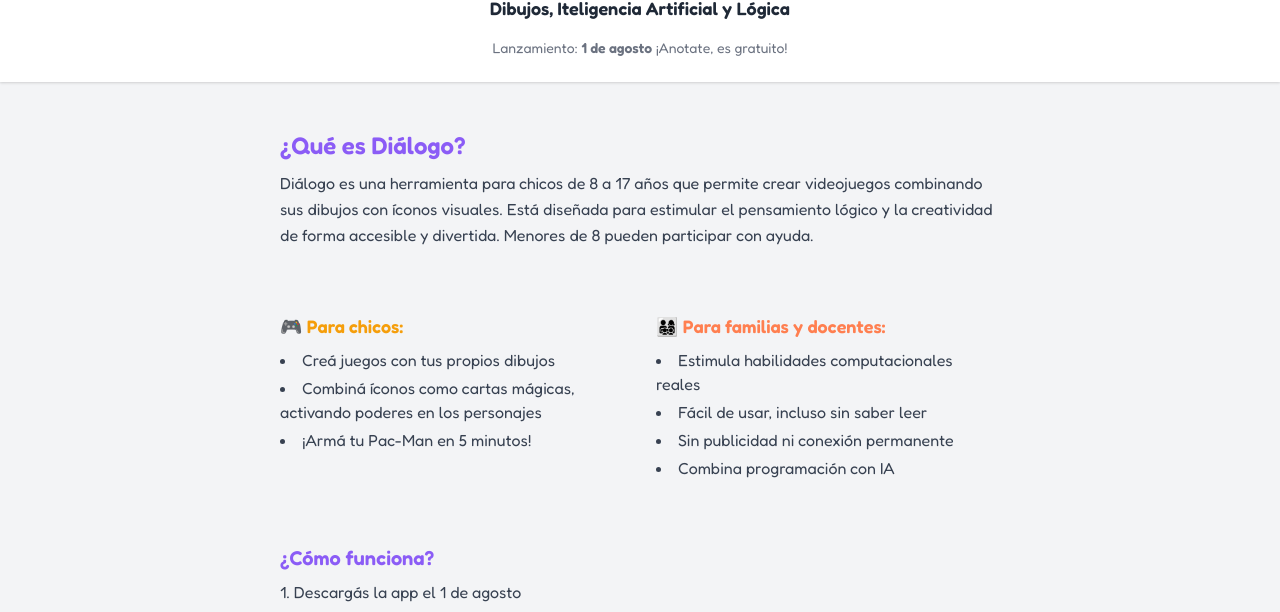
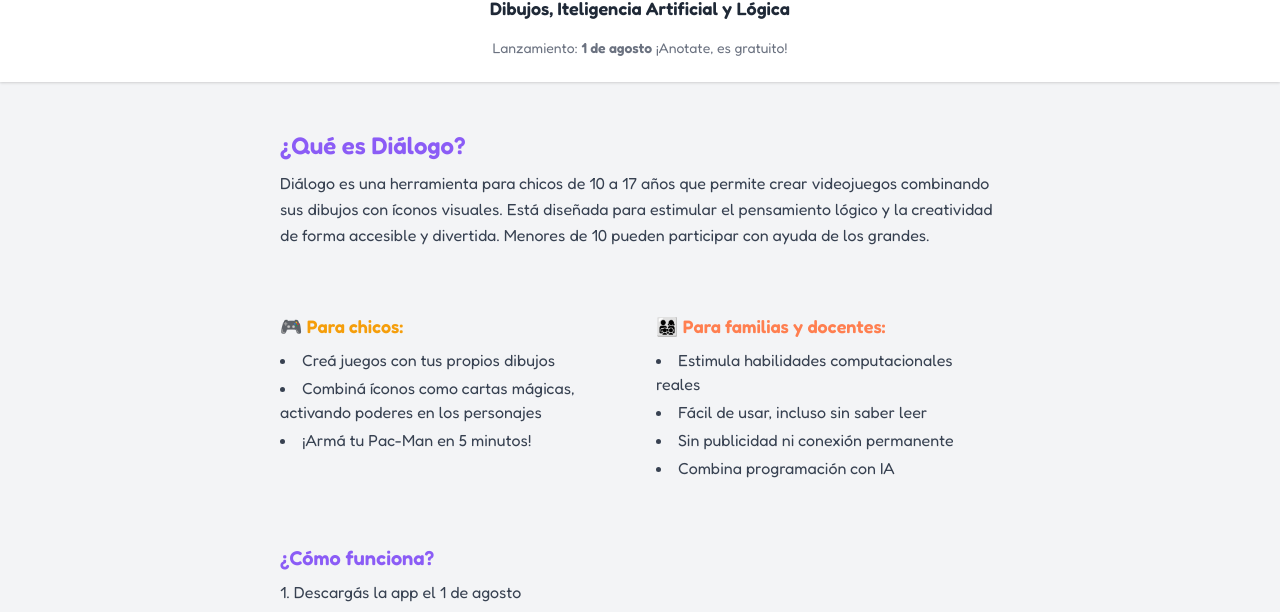
Before and after one commit to ProfeFuturo/profefuturo.github.io, a plain HTML site: page index.html in a window 1280 px wide. Shown: the part 188-800 px from the top of the page. Drawn offline with nearby package versions, Linux system fonts and the light colour scheme.

Commit message:
Add files via upload

```diff
--- a/index.html
+++ b/index.html
@@ -5,7 +5,7 @@
   <title>Diálogo — Programar dibujando</title>
 
   <!-- SEO básico -->
-  <meta name="description" content="Diálogo es una herramienta para chicos de 8 a 17 años que les permite crear videojuegos dibujando personajes y comportamiento, sin escribir código." />
+  <meta name="description" content="Diálogo es una herramienta para chicos de 10 a 17 años que les permite crear videojuegos dibujando personajes y comportamiento, sin escribir código." />
   <meta name="keywords" content="programación para chicos, videojuegos sin código, educación digital, programación visual, crear juegos, scratch, no-code, niños" />
   <meta name="author" content="Agustín Profe Futuro" />
 
@@ -164,7 +164,7 @@
     <section class="animate-fade-in">
       <h2 class="text-2xl font-semibold text-violeta">¿Qué es Diálogo?</h2>
       <p class="mt-2 text-gray-700 leading-relaxed">
-        Diálogo es una herramienta para chicos de 8 a 17 años que permite crear videojuegos combinando sus dibujos con íconos visuales. Está diseñada para estimular el pensamiento lógico y la creatividad de forma accesible y divertida. Menores de 8 pueden participar con ayuda.
+        Diálogo es una herramienta para chicos de 10 a 17 años que permite crear videojuegos combinando sus dibujos con íconos visuales. Está diseñada para estimular el pensamiento lógico y la creatividad de forma accesible y divertida. Menores de 10 pueden participar con ayuda de los grandes.
       </p>
     </section>
 
```
